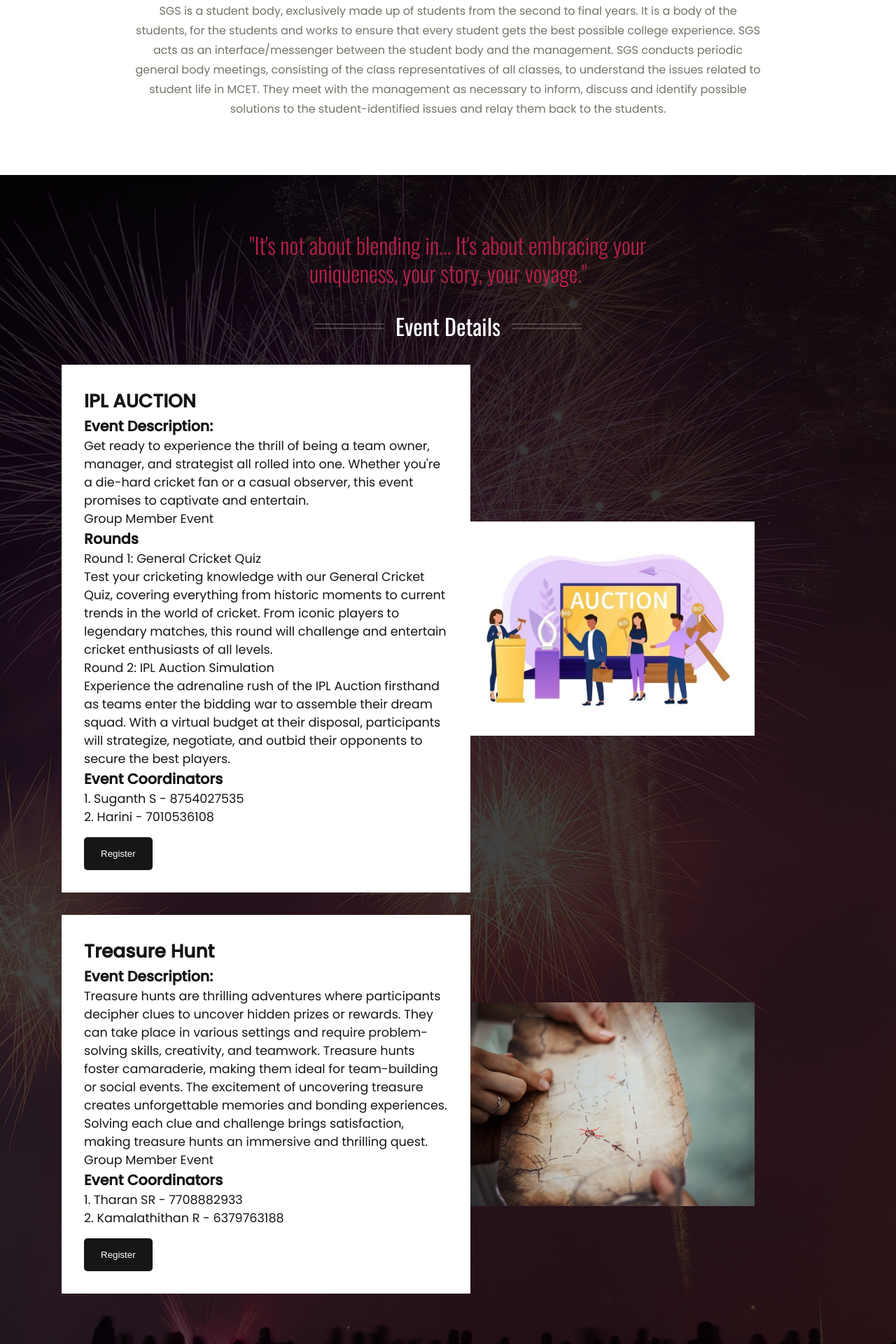
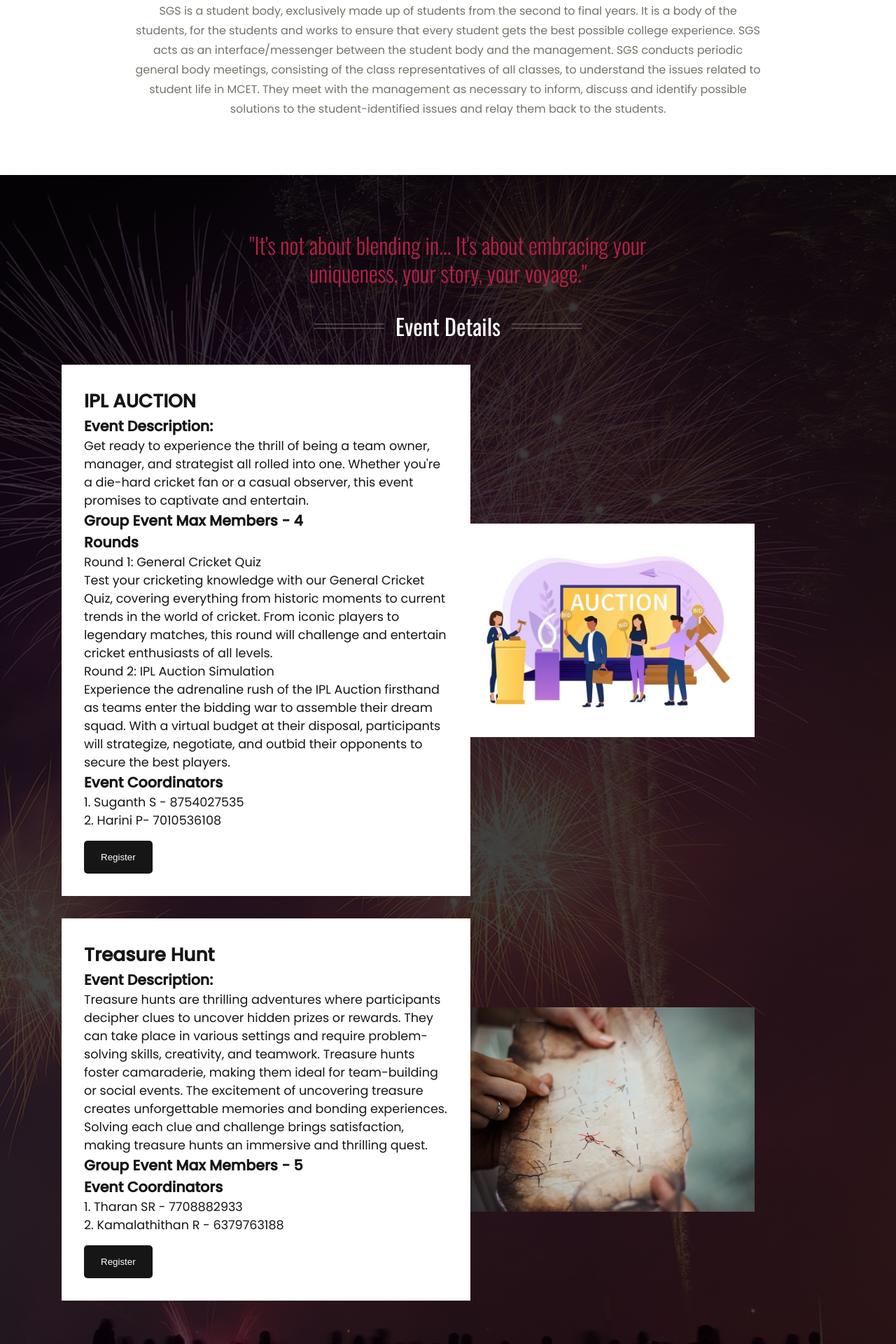
Before and after one commit to Faiz-fs/Varnam2K24, a Django app: page /sgs in a window 1280 px wide. Shown: the part 894-2814 px from the top of the page at 70% size. Run offline with Django 5.2, Linux system fonts and the light colour scheme; some libraries are stand-ins or nearby versions.

Commit message:
Update sgsevent.html

```diff
--- a/event/templates/sgsevent.html
+++ b/event/templates/sgsevent.html
@@ -69,7 +69,7 @@
                         <h3>Event Description: </h3>Get ready to experience the thrill of being a team owner, manager,
                         and strategist all rolled into one. Whether you're a die-hard cricket fan or a casual observer,
                         this event promises to captivate and entertain. <br>
-                        Group Member Event
+                        <h3>Group Event Max Members - 4</h3>
                         </p>
                         <p>
                         <h3>Rounds</h3>
@@ -86,7 +86,7 @@
                         <h3>Event Coordinators</h3>
                         <p>
                             1. Suganth S - 8754027535 <br>
-                            2. Harini - 7010536108
+                            2. Harini P- 7010536108
                         </p>
                         </p>
                         <button class="btn" onclick="move('IA')">Register</button>
@@ -107,7 +107,7 @@
                         ideal for team-building or social events. The excitement of uncovering treasure creates
                         unforgettable memories and bonding experiences. Solving each clue and challenge brings
                         satisfaction, making treasure hunts an immersive and thrilling quest. <br>
-                        Group Member Event
+                        <h3>Group Event Max Members - 5</h3>
                         </p>
                         <p>
                         <h3>Event Coordinators</h3>
@@ -151,8 +151,11 @@
                 <p>
                     <span><i class="fa-solid fa-phone"></i></span> +91 934 430 3594
                 </p>
-                                <p>
-                    <span><i class="fa-solid fa-phone"></i></span> +91 962 909 3033
+                 <p>
+                    <span><i class="fa-solid fa-phone"></i></span> +91 934 552 2989
+                </p>
+                <p>
+                    <span><i class="fa-solid fa-phone"></i></span> +91 934 573 9843
                 </p>
                 <p>
                     <span><i class="fa-solid fa-envelope"></i></span> sgs@drmcet.ac.in
```
